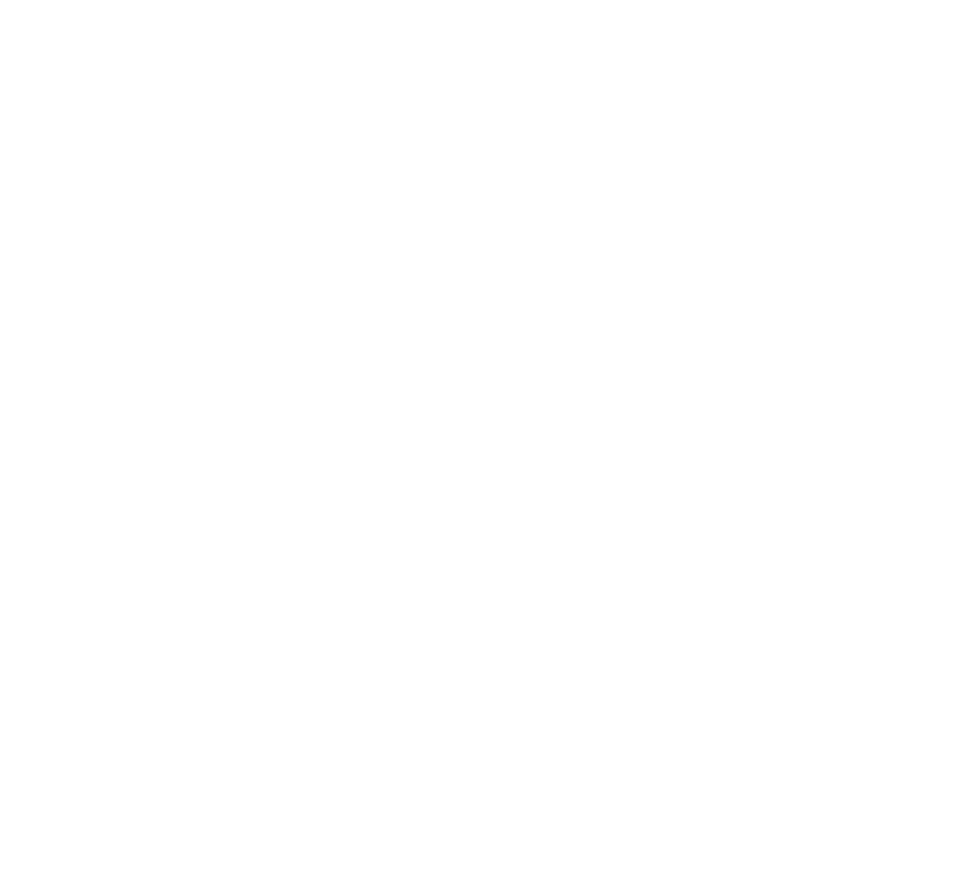
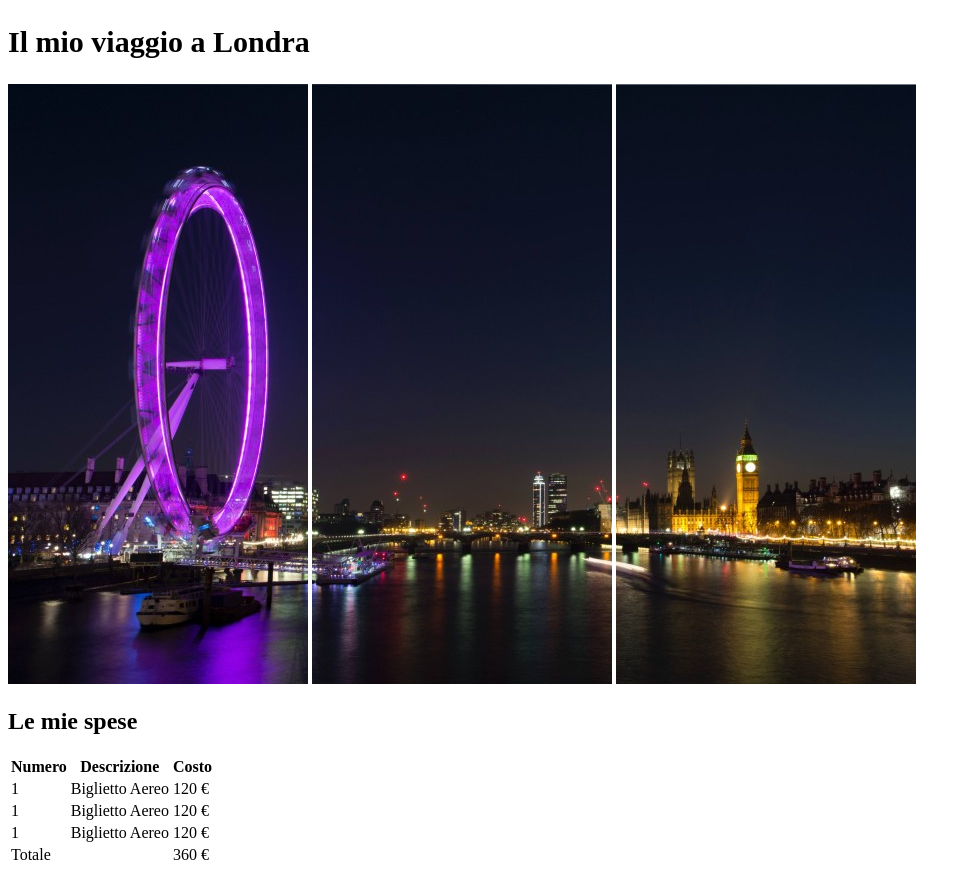
Before and after one commit to F3licia/html-london-trip, a plain HTML site: page index.html in a window 1280 px wide. Shown: the whole page, without its empty margins (0-971 px from the left). Before the commit the page ends 800 px from the top, so only its background shows below. Drawn offline with Linux system fonts and the light colour scheme.

Commit message:
sezione 1 e 2

```diff
--- a/index.html
+++ b/index.html
@@ -4,12 +4,55 @@
     <meta charset="UTF-8">
     <meta http-equiv="X-UA-Compatible" content="IE=edge">
     <meta name="viewport" content="width=device-width, initial-scale=1.0">
-    <title>Document</title>
+    <title>london-trip</title>
+    <style>
+      h1 {font-size: 30px;
+         }
+    </style>
 </head>
 <body>
-   <section id="section1"></section>
 
-    <section id="section2"> </section>
+   <section id="section1">
+     <h1><strong>Il mio viaggio a Londra</strong></h1>
+     <img src="img/pexels-bill-emrich-230794-0.jpg">
+     <img src="img/pexels-bill-emrich-230794-1.jpg">
+     <img src="img/pexels-bill-emrich-230794-2.jpg">
+   </section>
+
+
+    <section id="section2">
+
+     <h2><strong>Le mie spese</strong></h2>
+
+        <table>
+            <tr>
+              <th>Numero</th>
+              <th>Descrizione</th>
+              <th>Costo</th>
+            </tr>
+            <tr>
+              <td>1</td>
+              <td>Biglietto Aereo</td>
+              <td>120 &euro;</td>
+            </tr>
+            <tr>
+              <td>1</td>
+              <td>Biglietto Aereo</td>
+              <td>120 &euro;</td>
+            </tr>
+            <tr>
+              <td>1</td>
+              <td>Biglietto Aereo</td>
+              <td>120 &euro;</td>
+            </tr>
+            <tr>
+              <td>Totale</td>
+              <td> </td>
+              <td>360 &euro;</td>
+            </tr>
+          </table>
+
+    </section>
 
     <section id="section3"></section>
 
```
Also changed, not shown: img/pexels-bill-emrich-230794-0.jpg (added), img/pexels-bill-emrich-230794-1.jpg (added), img/pexels-bill-emrich-230794-2.jpg (added), 1 other file.
